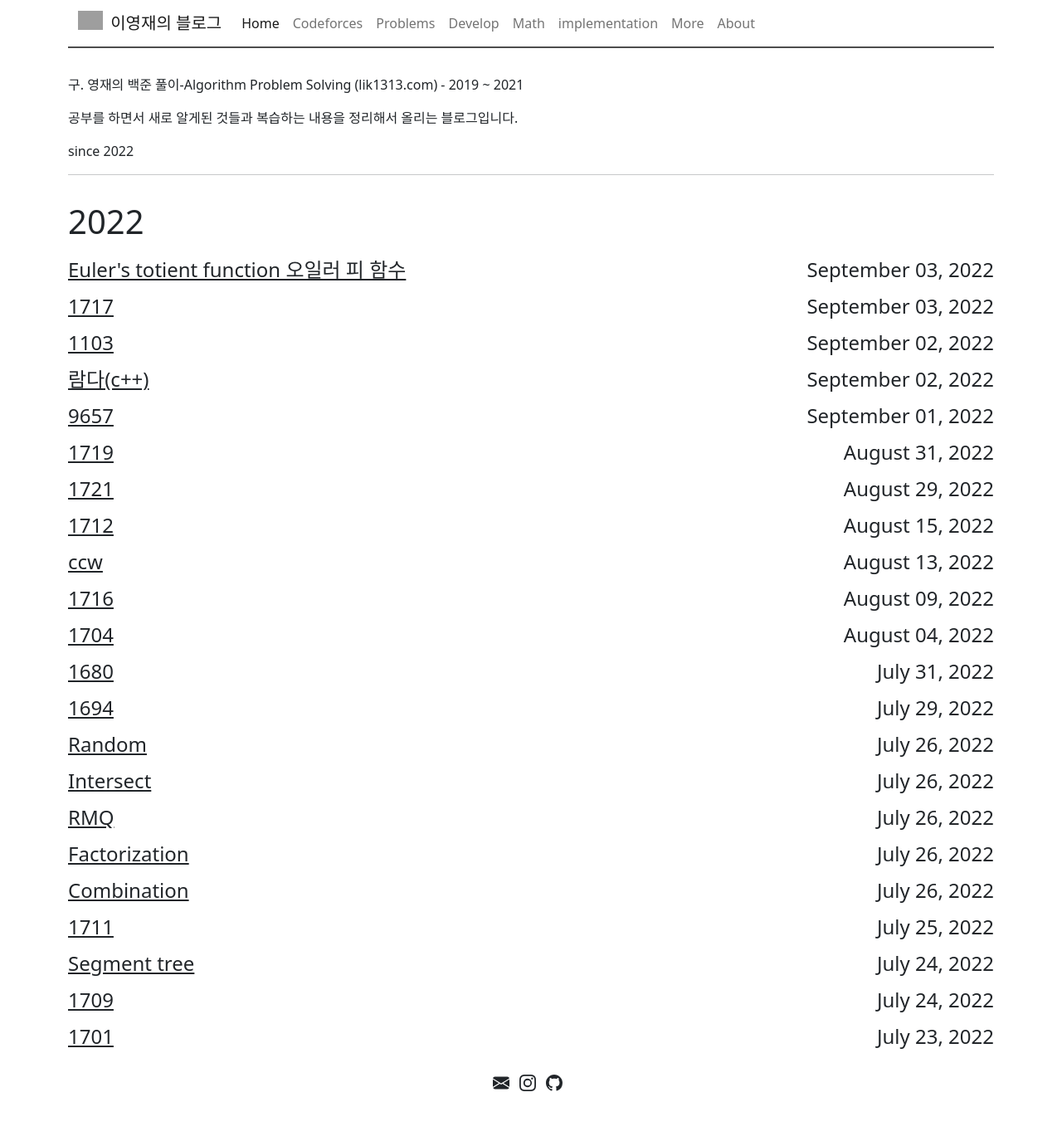
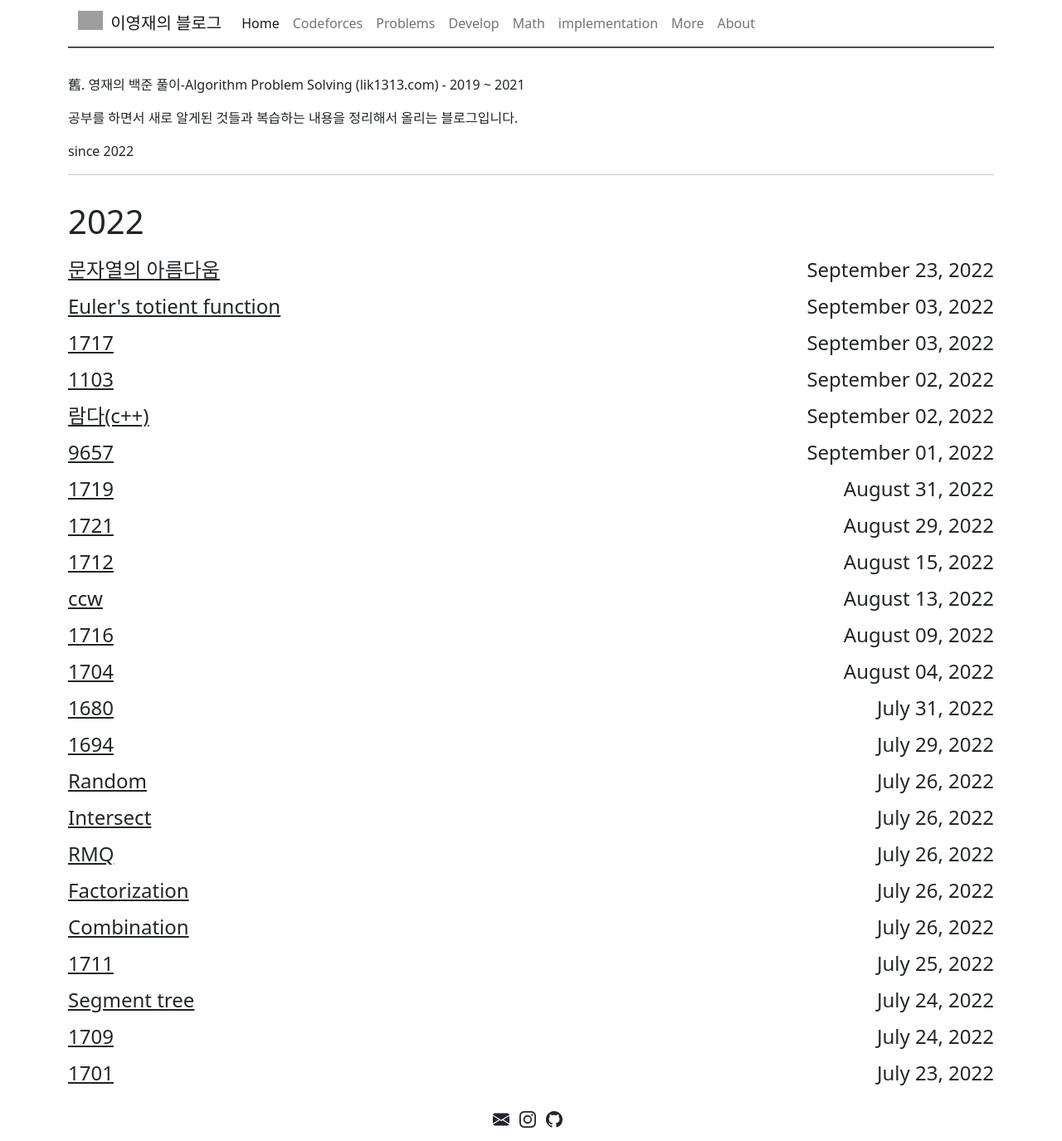
Before and after one commit to LEEYEONGJAE1/LEEYEONGJAE1.github.io, a Jekyll site: the page built from index.html, in a window 1280 px wide. Shown: the whole page at 83% size. Built offline with Jekyll 4.4.1, drawn with Linux system fonts in a browser that asks for light colours; before the commit the page ends 1331 px from its top, so only the background shows below that; grey boxes are pictures that could not be loaded.

Commit message:
20220923

```diff
--- a/_posts/math/2022-09-03-Euler's-totient-function.md
+++ b/_posts/math/2022-09-03-Euler's-totient-function.md
@@ -1,6 +1,6 @@
 ---
 layout: post
-title: Euler's totient function 오일러 피 함수
+title: Euler's totient function
 math: true
 published: true
 use_math: true
--- a/index.html
+++ b/index.html
@@ -4,7 +4,7 @@ layout: default
 
 <div class="archive">
   <p>
-    구. 영재의 백준 풀이-Algorithm Problem Solving (lik1313.com) - 2019 ~ 2021
+    舊. 영재의 백준 풀이-Algorithm Problem Solving (lik1313.com) - 2019 ~ 2021
   </p>
   <p>
     공부를 하면서 새로 알게된 것들과 복습하는 내용을 정리해서 올리는 블로그입니다.
```
Also changed, not shown: _posts/problems/2022-09-23-문자열의-아름다움.md (added, +17 -0 lines), more.md (+3 -0 lines).
